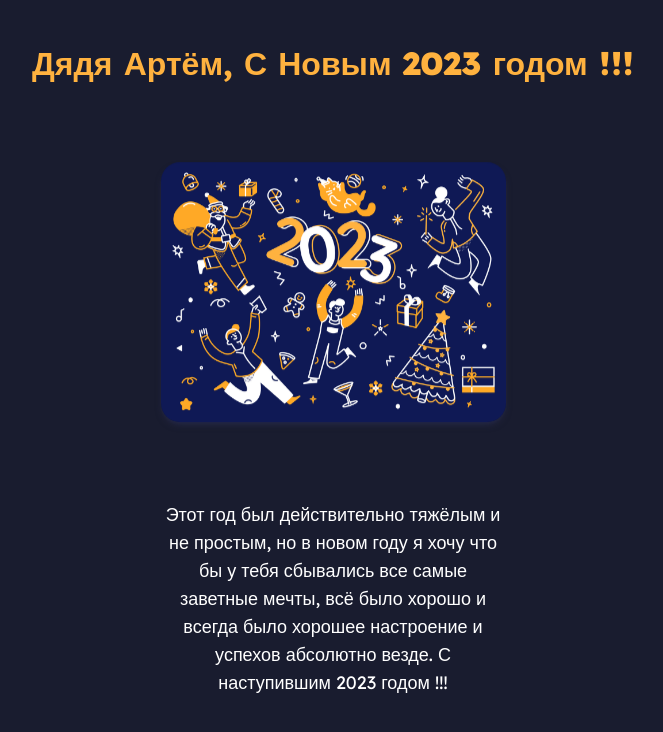
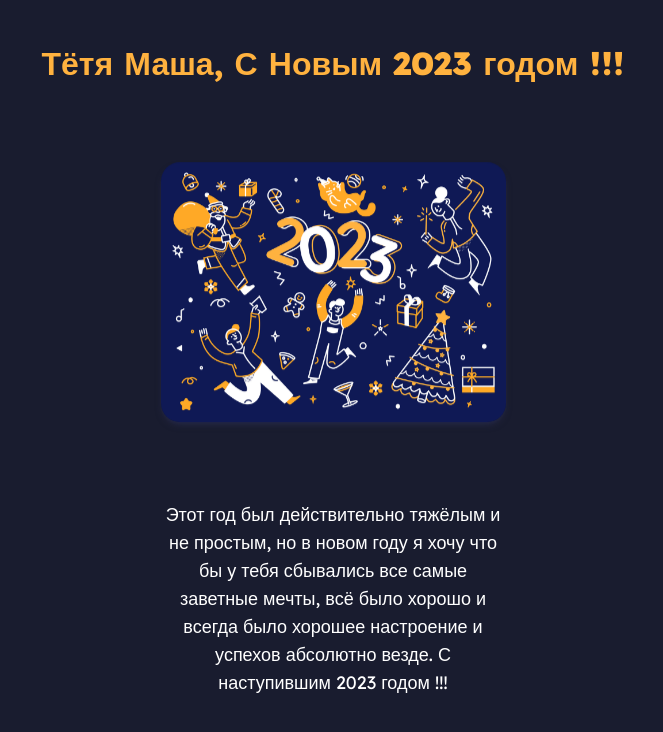
Before and after one commit to Pyto015/ny-bratya, a React (Vite) app: page / in a window 1280 px wide. Shown: the top 732 px of the page, without its empty margins (307-970 px from the left). Built offline with nearby package versions, Linux system fonts and the light colour scheme; no server answers.

Commit message:
Happy new Year Masha

```diff
--- a/src/App.tsx
+++ b/src/App.tsx
@@ -10,7 +10,7 @@ const App = () => {
 			<div className='bg-[#191C2F] w-full h-[100vh] flex justify-around items-center flex-col'>
 				<div className='flex'>
 					<h1 className='text-[#FFB23F] font-lexend font-bold text-[32px] text-center'>
-						Дядя Артём, С Новым 2023 годом !!!
+						Тётя Маша, С Новым 2023 годом !!!
 					</h1>
 				</div>
 				<img
```
